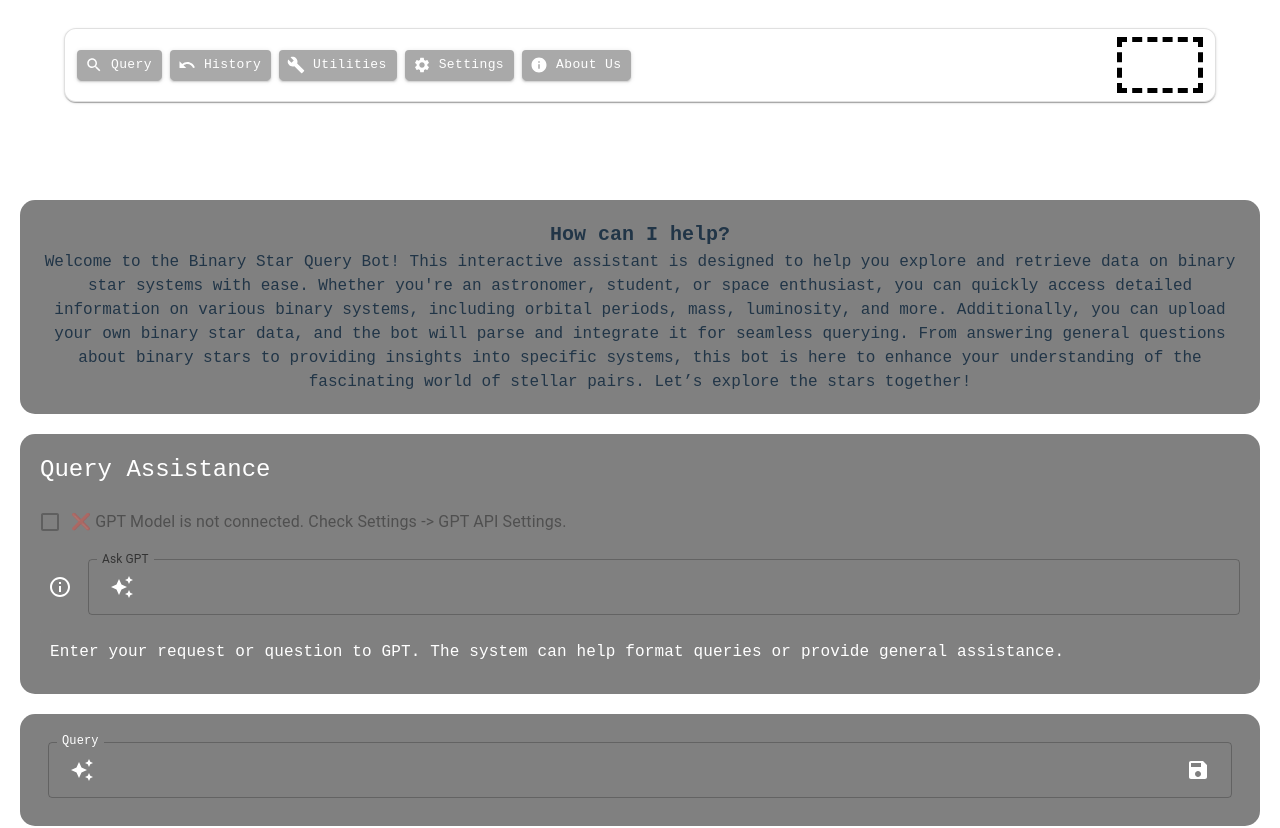
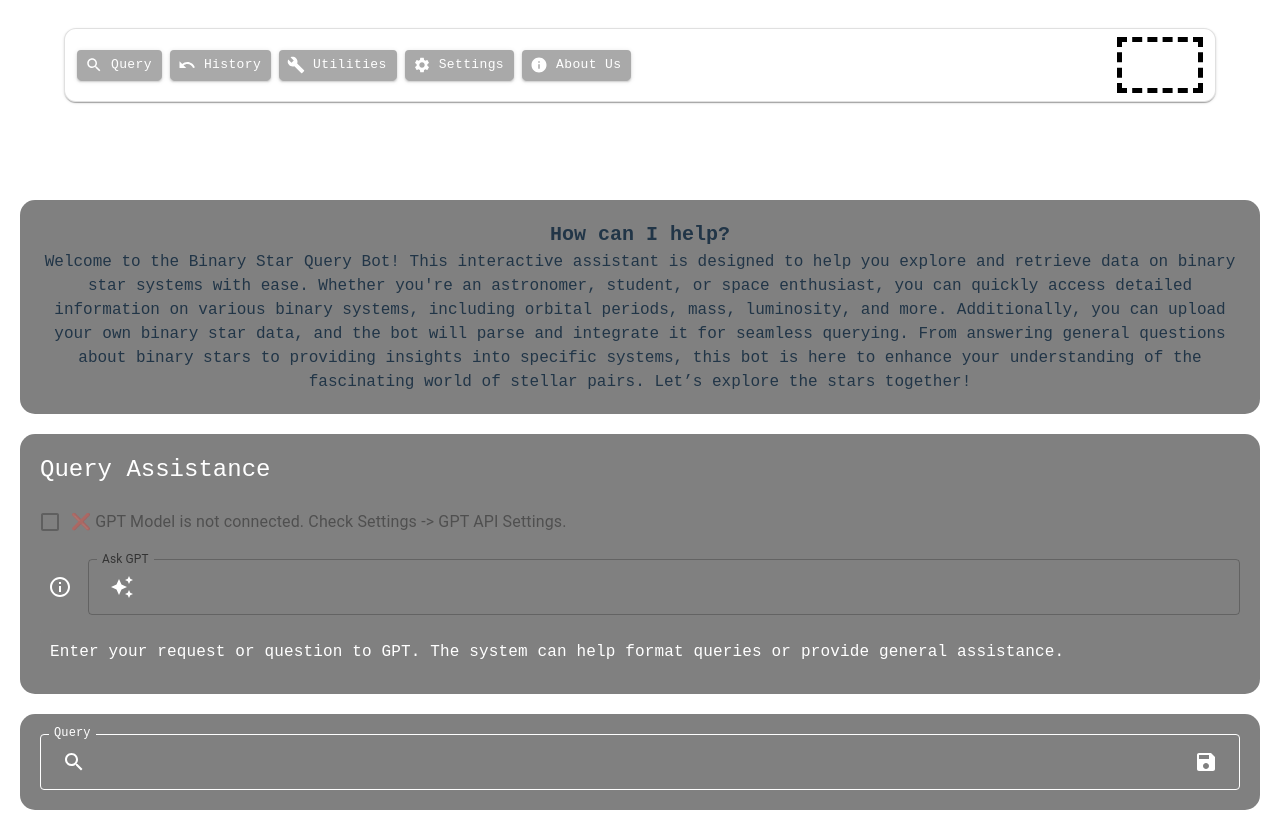
Before and after one commit to Anorris98/Hebse-Database, a React (Vite) app in the folder senior-design/: page / in a window 1280 px wide. Shown: the top 828 px of the page. Built offline with nearby package versions, Linux system fonts and the light colour scheme.

Commit message:
Fixed styling for query input

```diff
--- a/senior-design/src/components/Query/QueryInput/QueryInput.tsx
+++ b/senior-design/src/components/Query/QueryInput/QueryInput.tsx
@@ -1,6 +1,6 @@
 import Box from "@mui/material/Box";
 import {IconButton, InputAdornment, TextField} from "@mui/material";
-import {AutoAwesome, Save} from "@mui/icons-material";
+import {Save, Search} from "@mui/icons-material";
 import {useEffect} from 'react';
 
 
@@ -86,7 +86,7 @@ export const QueryInput = ({onQueryResult, savedQueries, setSavedQueries, inputV
               startAdornment: (
                 <InputAdornment position="start">
                   <IconButton onClick={() => getSQLFromNaturalLanguage()}>
-                    <AutoAwesome sx={{ color: 'white' }} />
+                    <Search sx={{ color: 'white' }} />
                   </IconButton>
                 </InputAdornment>
               ),
@@ -100,7 +100,7 @@ export const QueryInput = ({onQueryResult, savedQueries, setSavedQueries, inputV
             },
             inputLabel: { style: { fontFamily: 'monospace', color: 'white' } }
           }}
-          sx={{ margin: 1 }}
+          sx={{ backgroundColor: 'gray', borderRadius: "5px", fieldSet: {borderColor: 'white' }}}
         />
       </Box>
     </Box>
```
